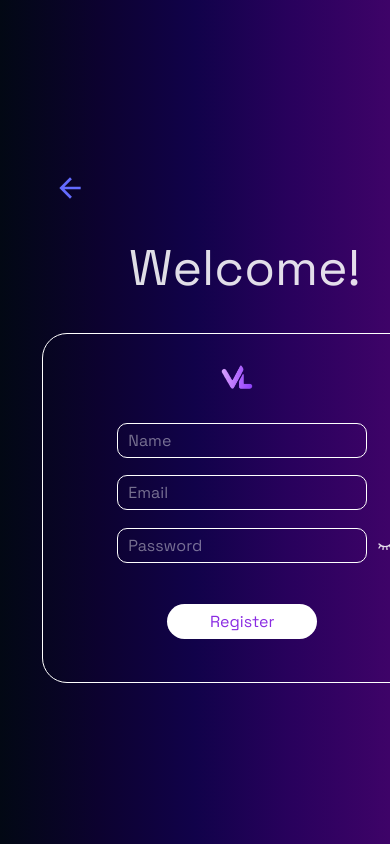
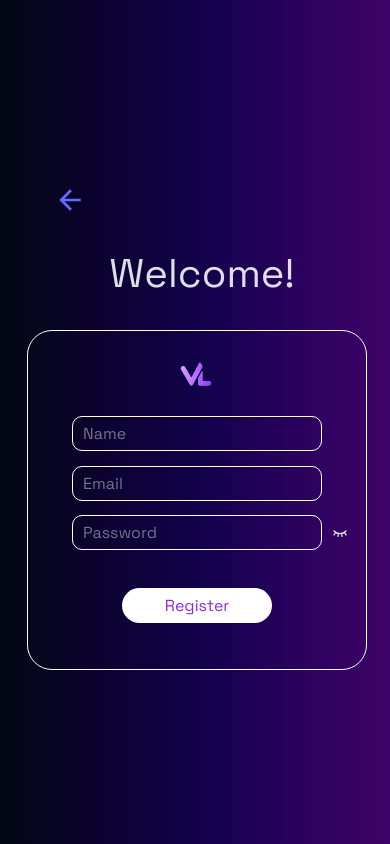
Before and after one commit to cdglez04/vantalinks-frontend, a React (Vite) app: page /register in a window 390 px wide. Built offline with nearby package versions, Linux system fonts and the light colour scheme; no server answers.

Commit message:
Fixed mobile design in Login and Register components and a half of Main.jsx

```diff
--- a/src/App.css
+++ b/src/App.css
@@ -1318,14 +1318,15 @@
 
 
 .lg-login-register-title{
-    font-size: 50px;
-    width: 450px;
-    margin-left: 0%;
+    font-size: 40px;
+    width: 380px;
+    margin-left: -2%;
 }
 
 .lg-form{
-    margin-left: 6%;
-
+    margin-left: 2%;
+    width: 340px;
+    height: 300px;
 }
 
 /*REGISTER PAGE*/
@@ -1334,7 +1335,9 @@
 }
 
 .rg-form{
-    margin-left: 6%;
+    margin-left: 2%;
+    width: 340px;
+    height: 340px;
 }
 /*MAIN PAGE*/
 
@@ -1348,8 +1351,8 @@
 .mp-side-bar-search-result{
     text-align: left;
     width: 130px;
-    top: 6%;
-    left: 1.5%;
+    top: 10%;
+    left: 2%;
 }
 
 .mp-side-bar-search-result a {
@@ -1441,7 +1444,28 @@
 }
 
 .mp-menu-crudSection{
-    left: 27%;
+    left: 50%;
+    width: 300px;
+    height: 250px;
+}
+
+.mp-menu-crudSection input{
+    width: 190px;
+}
+
+.mp-menu-crudSection button{
+    width: 110px;
+    font-size: 14px;
+    height: 50px;
+    padding: 0px;
+}
+
+.mp-menu-crudSection p{
+    font-size: 15px;
+    margin-top: 0%;
+    margin-left: 10%;
+    margin-bottom: 0%;
+    width: 250px;
 }
 
 .mp-menu-crudUrl{
```
